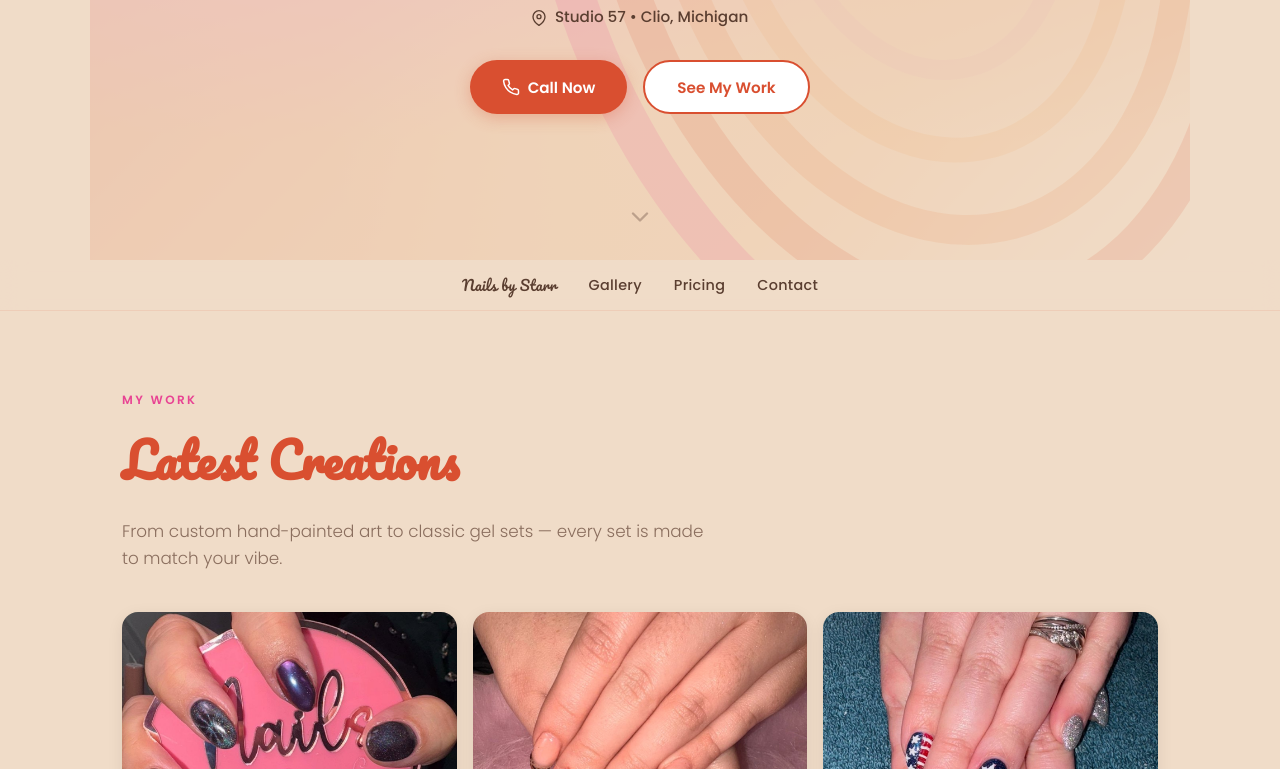
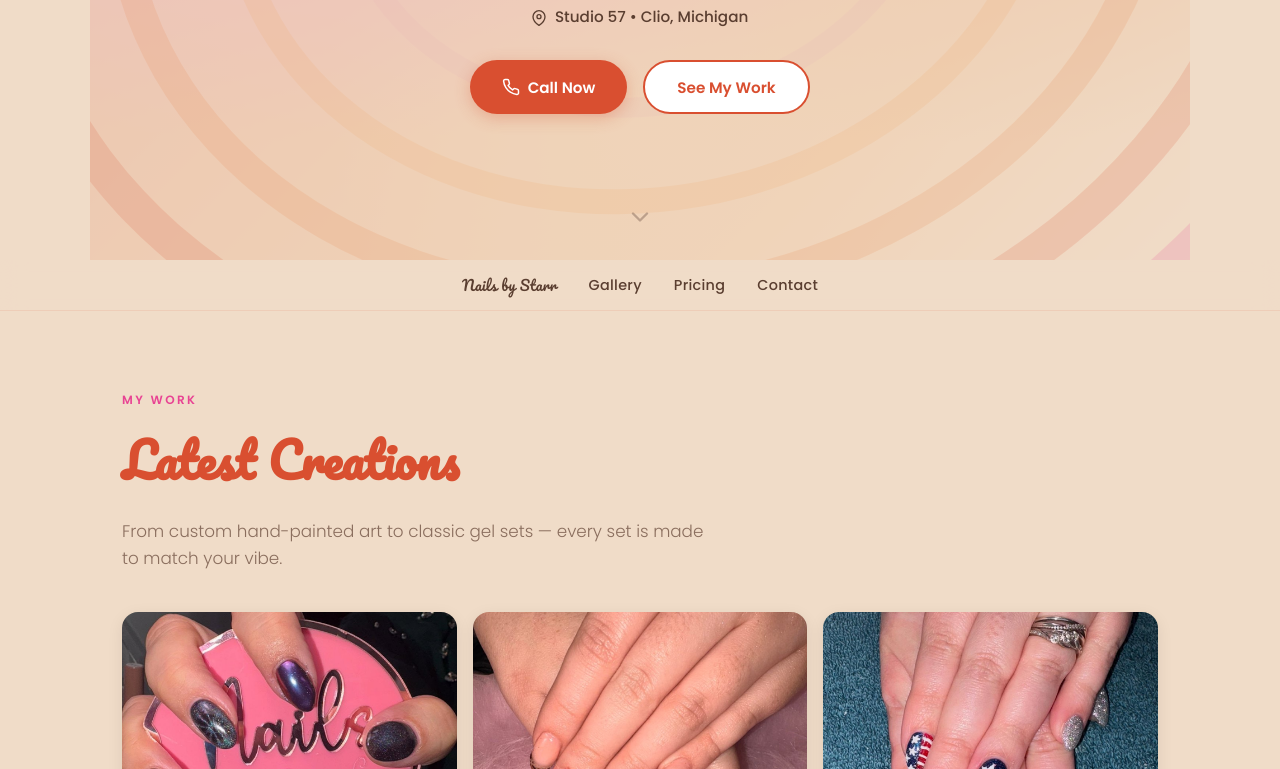
Before and after one commit to Dyebit/Nails-By-Starr-Cronin, a plain HTML site: page index.html in a window 1280 px wide. Shown: the part 540-1309 px from the top of the page. Drawn offline with Linux system fonts and the light colour scheme.

Commit message:
Add files via upload

```diff
--- a/index.html
+++ b/index.html
@@ -64,13 +64,13 @@ body {
 /* Retro wavy stripes */
 .hero-stripes {
   position: absolute;
-  top: -20%;
-  right: -10%;
-  width: 70%;
-  height: 140%;
+  top: -30%;
+  left: -20%;
+  width: 140%;
+  height: 160%;
   z-index: 0;
-  opacity: 0.12;
-  transform: rotate(-15deg);
+  opacity: 0.15;
+  transform: rotate(-10deg);
 }
 
 .hero-stripes div {
```
